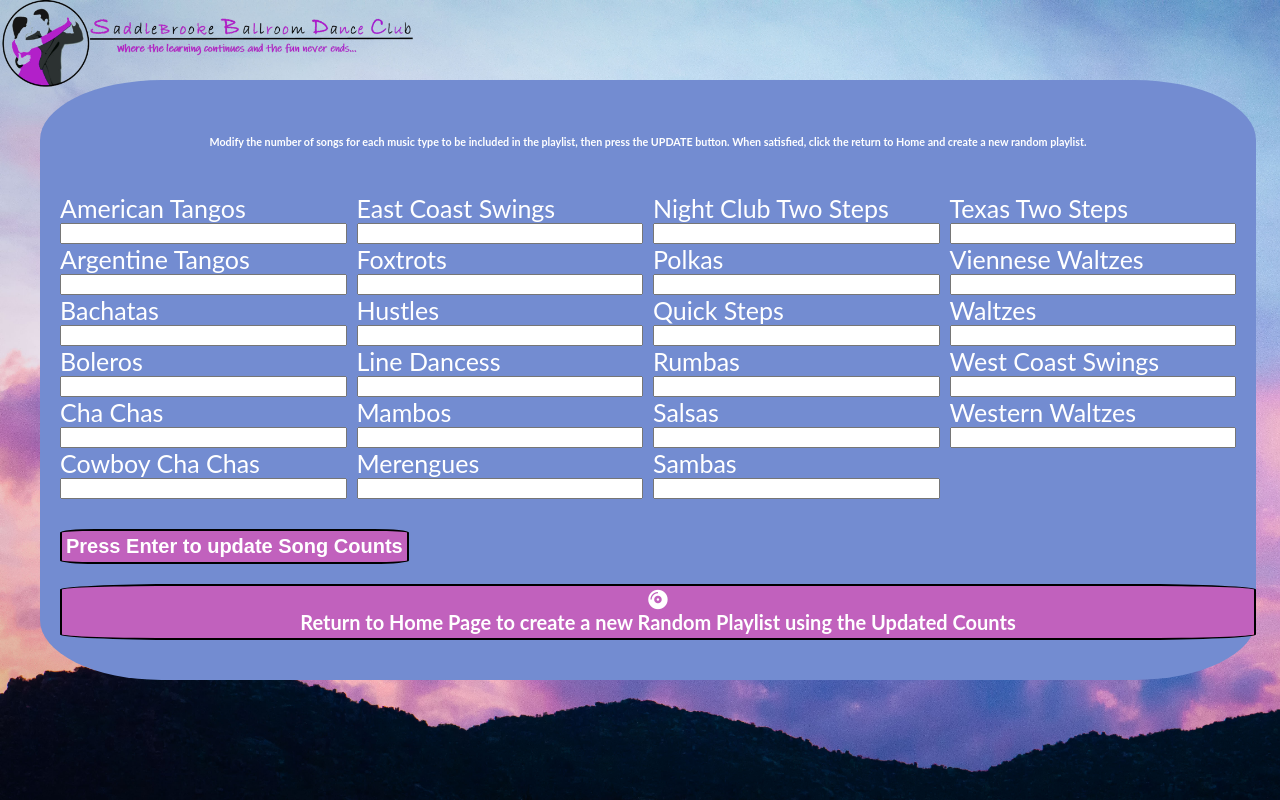
After one commit to shoney1953/autodj, a PHP site: page /custom.html in a window 1280 px wide. The commit adds this page. Run offline with PHP 8.4, Linux system fonts and the light colour scheme; some libraries are stand-ins or nearby versions.

Commit message:
add custom function

```diff
--- a/css/style.css
+++ b/css/style.css
@@ -1,6 +1,7 @@
 @import url("https://fonts.googleapis.com/css2?family=Roboto:wght@500&display=swap");
 * {
-  box-sizing: border-box; }
+  box-sizing: border-box;
+}
 
 body {
   /* background-color: rgb(214, 214, 221); */
@@ -14,17 +15,20 @@ body {
   align-items: center;
   justify-content: center;
   font-family: "Lato", sans-serif;
-  margin: 0; }
+  margin: 0;
+}
 
 h1 {
   color: #0a085c;
   font-size: 1.5rem;
-  font-weight: 300; }
+  font-weight: 300;
+}
 
 h2 {
   color: #1c073f;
   font-size: 2rem;
-  font-weight: 300; }
+  font-weight: 300;
+}
 
 .button-container {
   background-color: transparent;
@@ -35,34 +39,42 @@ h2 {
   overflow: hidden;
   align-items: center;
   justify-content: center;
-  z-index: 10; }
+  z-index: 10;
+}
 
 .button-container h4 {
   color: #2a167a;
   padding: 5px 5px;
   font-style: italic;
-  font-weight: bolder; }
+  font-weight: bolder;
+}
 
 .random-container {
   background-color: transparent;
   display: grid;
   border-radius: 15px;
-  grid-template-columns: repeat(2, minmax(250px, max-content));
+  grid-template-columns: repeat(3, minmax(250px, max-content));
   grid-gap: 20px;
   overflow: hidden;
   align-items: center;
   justify-content: center;
   z-index: 10;
   margin-top: 20px;
-  margin-bottom: 20px; }
+  margin-bottom: 20px;
+}
 
 .random-container h4 {
   color: #2a167a;
   padding: 5px 5px;
-  font-weight: bolder; }
+  font-weight: bolder;
+}
 
 .music-container {
-  background-image: linear-gradient(to right, rgba(160, 165, 207, 0.5), rgba(47, 60, 173, 0.5));
+  background-image: linear-gradient(
+    to right,
+    rgba(160, 165, 207, 0.5),
+    rgba(47, 60, 173, 0.5)
+  );
   border-radius: 0 0 15px 15px;
   box-shadow: 0 10px 10px 0 rgba(109, 107, 112, 0.4);
   display: flex;
@@ -71,12 +83,14 @@ h2 {
   text-justify: right;
   padding: 10px 10px;
   margin: 100px 0;
-  z-index: 10; }
+  z-index: 10;
+}
 
 .img-container {
   position: relative;
   width: 110px;
-  background-color: transparent; }
+  background-color: transparent;
+}
 
 .img-container img {
   border-radius: 5px;
@@ -88,16 +102,21 @@ h2 {
   bottom: 0;
   left: 0;
   animation: rotate 3s linear infinite;
-  animation-play-state: paused; }
+  animation-play-state: paused;
+}
 
 .music-container.play .img-container img {
-  animation-play-state: running; }
+  animation-play-state: running;
+}
 
 @keyframes rotate {
   from {
-    transform: rotate(0deg); }
+    transform: rotate(0deg);
+  }
   to {
-    transform: rotate(360deg); } }
+    transform: rotate(360deg);
+  }
+}
 
 .navigation {
   border-radius: 0;
@@ -106,7 +125,8 @@ h2 {
   align-items: center;
   justify-content: space-evenly;
   justify-items: stretch;
-  z-index: 1; }
+  z-index: 1;
+}
 
 .action-btn {
   /* background-color: #fff; */
@@ -117,18 +137,25 @@ h2 {
   font-size: 20px;
   cursor: pointer;
   padding: 10px;
-  margin: 0 20px; }
+  margin: 0 20px;
+}
 
 .action-btn.action-btn-big {
   color: #cdc2d0;
   font-size: 30px;
-  margin: 0 30px; }
+  margin: 0 30px;
+}
 
 .action-btn:focus {
-  outline: 0; }
+  outline: 0;
+}
 
 .music-info {
-  background-image: linear-gradient(to right, rgba(160, 165, 207, 0.5), rgba(47, 60, 173, 0.5));
+  background-image: linear-gradient(
+    to right,
+    rgba(160, 165, 207, 0.5),
+    rgba(47, 60, 173, 0.5)
+  );
   border-radius: 15px 15px 0 0;
   color: #720722;
   position: absolute;
@@ -139,22 +166,26 @@ h2 {
   opacity: 0;
   transform: translateY(0%);
   transition: transform 0.3s ease-in, opacity 0.3s ease-in;
-  z-index: 0; }
+  z-index: 0;
+}
 
 .music-container.play .music-info {
   opacity: 1;
-  transform: translateY(-100%); }
+  transform: translateY(-100%);
+}
 
 .music.container.music-type {
   background: #000;
-  color: #fff; }
+  color: #fff;
+}
 
 .music-info h3,
 h4 {
   margin: 0;
   color: #555152;
   font-size: 20px;
-  font-weight: bolder; }
+  font-weight: bolder;
+}
 
 .progress-container {
   background-color: rgba(211, 192, 196, 0.4);
@@ -162,43 +193,54 @@ h4 {
   margin: 10px 0;
   height: 5px;
   cursor: pointer;
-  width: 100%; }
+  width: 100%;
+}
 
 .progress {
   background-color: #555152;
   border-radius: 5px;
   height: 100%;
   width: 0%;
-  transition: width 0.1s linear; }
+  transition: width 0.1s linear;
+}
 
 .musicType-Btn {
   display: inline;
   cursor: pointer;
-  background-image: linear-gradient(to right, rgba(160, 165, 207, 0.5), rgba(47, 60, 173, 0.5));
+  background-image: linear-gradient(
+    to right,
+    rgba(160, 165, 207, 0.5),
+    rgba(47, 60, 173, 0.5)
+  );
   border: 1px solid #ddd;
   color: #2a167a;
   border-radius: 15px;
   font-size: 18px;
   padding: 5px 5px;
   margin: 5px 5px;
-  justify-items: left; }
+  justify-items: left;
+}
 
 .musicType-Btn.musicType-btn-Big {
   color: #cdc2d0;
-  font-size: 40px; }
+  font-size: 40px;
+}
 
 .musicType-Btn:focus {
   outline: 0;
-  transform: scale(1.1); }
+  transform: scale(1.1);
+}
 
 .musicType-Btn:hover {
   transform: scale(1.1);
   background-color: rgba(242, 196, 247, 0.5);
-  color: #000; }
+  color: #000;
+}
 
 .musictype-btn:select {
   transform: scale(1.1);
-  background-color: rgba(242, 196, 247, 0.7); }
+  background-color: rgba(242, 196, 247, 0.7);
+}
 
 .list-Btn {
   display: inline;
@@ -212,17 +254,49 @@ h4 {
   cursor: pointer;
   padding: 5px 5px;
   margin: 5px 5px;
-  justify-items: left; }
+  justify-items: left;
+}
 
 .list-Btn:hover {
   transform: scale(1.1);
   background-color: rgba(242, 196, 247, 0.5);
-  color: #000; }
+  color: #000;
+}
 
 .list-btn:select {
   transform: scale(1.1);
   background-color: rgba(242, 196, 247, 0.7);
-  color: #000; }
+  color: #000;
+}
+.submit-Btn {
+  display: flex;
+  flex-direction: column;
+  background-color: rgba(245, 69, 177, 0.6);
+  border: 2px solid black;
+  border-radius: 10%;
+  font-size: 20px;
+  font-weight: bolder;
+  text-decoration: none;
+  color: #fff;
+  cursor: pointer;
+  padding: 4px 4px;
+  margin-top: 20px;
+  margin-bottom: 10px;
+  margin-left: 20px;
+  justify-items: center;
+}
+
+.submit-Btn:hover {
+  transform: scale(1.1);
+  background-color: rgba(242, 196, 247, 0.5);
+  color: #000;
+}
+
+.submit-btn:select {
+  transform: scale(1.1);
+  background-color: rgba(242, 196, 247, 0.7);
+  color: #000;
+}
 
 main {
   background-color: rgba(195, 222, 248, 0.7);
@@ -231,15 +305,18 @@ main {
   grid-template-columns: repeat(5, 1fr);
   grid-gap: 3px;
   overflow: auto;
-  margin: 0; }
+  margin: 0;
+}
 
 h3 {
   color: #4d184d;
-  margin-bottom: 50px; }
+  margin-bottom: 50px;
+}
 
 footer {
   color: #fff;
-  font-weight: 500; }
+  font-weight: 500;
+}
 
 .box {
   box-shadow: 0 2px 5px rgba(0, 0, 0, 0.2);
@@ -252,20 +329,24 @@ footer {
   object-fit: cover;
   padding-bottom: 6px;
   padding-left: 4px;
-  transition: all 0.2s; }
+  transition: all 0.2s;
+}
 
 .box.active {
   box-shadow: 0 0 10px 5px darksalmon;
   background-color: antiquewhite;
-  transform: translateY(20px); }
+  transform: translateY(20px);
+}
 
 .box h4 {
-  color: #f73485; }
+  color: #f73485;
+}
 
 .box li {
   list-style: none;
   font-weight: bolder;
-  padding-top: 0; }
+  padding-top: 0;
+}
 
 .box .info {
   background-color: darksalmon;
@@ -276,71 +357,155 @@ footer {
   margin: 0;
   padding: 10px;
   text-align: center;
-  height: 100%; }
+  height: 100%;
+}
+.inpClass {
+  font-size: 25px;
+  padding: 5px 5px;
+  text-align: left;
+  height: 100%;
+  display: flex;
+  flex-direction: column;
+  margin-top: 10px;
+}
+.form-box {
+  display: grid;
+  grid-template-columns: repeat(4, 1fr);
+  padding: 5px 10px;
+  margin: 5px 5px;
+  justify-content: center;
+  align-content: center;
+}
+
+.popUp {
+  height: 75vh;
+  width: 95%;
+  position: fixed;
+  border-radius: 10%;
+  background-color: rgb(115, 140, 209);
+  border: 2px black;
+  top: 80px;
+  left: 40px;
+  z-index: 9998;
+  text-align: center;
+  color: white;
+  justify-content: center;
+  align-content: center;
+}
+.popUp h4 {
+  margin-top: 10px;
+  color: rgb(243, 211, 211);
+  margin-bottom: 10px;
+}
+.vis-hidden {
+  visibility: hidden;
+}
+.inpBox {
+  width: 200px;
+  height: 30px;
+  font-size: 20px;
+  padding: 5px 5px;
+  margin: 5px 5px;
+  border-radius: 20%;
+}
 
 @media (max-width: 1100px) {
   header h1 {
-    font-size: 1rem; }
+    font-size: 1rem;
+  }
   header h2 {
-    font-size: 1rem; }
+    font-size: 1rem;
+  }
   header h3 {
-    font-size: 0.75rem; }
+    font-size: 0.75rem;
+  }
   body {
     background: url(../img/skyback-small.jpg);
     background-repeat: no-repeat;
     background-size: cover;
-    justify-content: space-evenly; }
+    justify-content: space-evenly;
+  }
   h1 {
-    font-size: 1rem; }
+    font-size: 1rem;
+  }
   h2 {
-    font-size: 1rem; }
+    font-size: 1rem;
+  }
   h3 {
-    font-size: 0.75rem; }
+    font-size: 0.75rem;
+  }
+  h6 {
+    text-align: center;
+    font-size: 0.75rem;
+  }
   main {
-    grid-template-columns: repeat(3, 1fr); }
+    grid-template-columns: repeat(3, 1fr);
+  }
+
   .button-container {
-    grid-template-columns: repeat(5, 1fr); }
+    grid-template-columns: repeat(5, 1fr);
+  }
+
   .music-container {
     width: 100%;
     text-justify: right;
     padding: 5px 15px;
-    margin: 50px 0; }
+    margin: 50px 0;
+  }
   .musicType-Btn {
     font-size: 10px;
     padding: 3px 3px;
-    margin: 3px 3px; } }
+    margin: 3px 3px;
+  }
+}
 
 @media (max-width: 760px) {
   .random-container h4 {
-    font-size: 0.7rem; }
+    font-size: 0.7rem;
+  }
   main {
-    grid-template-columns: repeat(2, 1fr); }
+    grid-template-columns: repeat(2, 1fr);
+  }
   .button-container {
-    grid-template-columns: repeat(3, 1fr); }
+    grid-template-columns: repeat(3, 1fr);
+  }
   h1 {
-    font-size: 0.75rem; }
+    font-size: 0.75rem;
+  }
   h2 {
-    font-size: 0.75rem; }
+    font-size: 0.75rem;
+  }
   h3 {
-    font-size: 0.5rem; }
+    font-size: 0.5rem;
+  }
   .musicType-Btn {
     font-size: 10px;
     padding: 1px 1px;
-    margin: 1px 1px; } }
+    margin: 1px 1px;
+  }
+}
 
 @media (max-width: 500px) {
   .random-container {
     grid-gap: 5px;
-    grid-template-columns: repeat(1, minmax(250px, max-content)); }
+    grid-template-columns: repeat(1, minmax(250px, max-content));
+  }
   .random-container h4 {
-    font-size: 0.6rem; }
-    .random-container h4 header h1 {
-      font-size: 0.5rem; }
-    .random-container h4 header h2 {
-      font-size: 0.4rem; }
-    .random-container h4 header h3 {
-      font-size: 0.25rem; }
-    .random-container h4 main {
-      grid-template-columns: 1fr; }
-    .random-container h4 .button-container {
-      grid-template-columns: repeat(4, 1fr); } }
+    font-size: 0.6rem;
+  }
+  .random-container h4 header h1 {
+    font-size: 0.5rem;
+  }
+  .random-container h4 header h2 {
+    font-size: 0.4rem;
+  }
+  .random-container h4 header h3 {
+    font-size: 0.25rem;
+  }
+  .random-container h4 main {
+    grid-template-columns: 1fr;
+  }
+  .random-container h4 .button-container {
+    grid-template-columns: repeat(4, 1fr);
+  }
+}
--- /dev/null
+++ b/custom.html
@@ -0,0 +1,105 @@
+<!DOCTYPE html>
+  <head>
+    <meta charset="UTF-8" />
+    <meta name="viewport" content="width=device-width, initial-scale=1.0" />
+    <link
+      rel="stylesheet"
+      href="https://cdnjs.cloudflare.com/ajax/libs/font-awesome/5.10.2/css/all.min.css"
+    />
+    <link rel="stylesheet" href="css/style.css" />
+
+    <title>Customize Playlist</title>
+  </head>
+
+<body>
+
+  <div class="form-box">
+    <div><p>div 1</p></div>
+    <div><p>div 2</p></div>
+    <div><p>div 3</p></div>
+    <div><p>div 4</p></div>
+    <div><p>div 5</p></div>
+  </div>
+
+
+<div id="popUp" class="popUp">
+  <h6>Modify the number of songs for each music type to be included in the playlist, then press the UPDATE button.
+    When satisfied, click the return to Home and create a new random playlist.
+  </h6>
+    <div class="form-box">
+
+        <form class="inpClass">
+            <label for="numAmTango">  American Tangos</label>
+            <input type="number"  name="numAmTango" id="numAmTango">
+            <label for="numArgTango">  Argentine Tangos</label>
+            <input type="number"  name="numArgTango" id="numArgTango" >
+
+            <label for="numBachata">  Bachatas</label>
+            <input type="number"  name="numBachata" id="numBachata">
+            <label for="numBolero">  Boleros</label>
+            <input type="number" name="numBolero" id="numBolero">
+            <label for="numChaCha">  Cha Chas</label>
+            <input type="number" name="numChaCha" id="numChaCha">
+            <label for="numCbyCha">  Cowboy Cha Chas</label>
+            <input type="number"  name="numCbyCha" id="numCbyCha">
+
+        </form>
+        <form class="inpClass">
+          <label for="numECoast">  East Coast Swings</label>
+          <input type="number" name="numECoast" id="numECoast">
+          <label for="numFoxtrot">  Foxtrots</label>
+          <input type="number" name="numFoxtrot" id="numFoxtrot">
+            <label for="numHustle">  Hustles</label>
+            <input type="number" name="numHustle" id="numHustle">
+            <label for="numLineDance">  Line Dancess</label>
+            <input type="number" name="numLineDance" id="numLineDance">
+            <label for="numMambo">  Mambos</label>
+            <input type="number" name="numMambo" id="numMambo">
+            <label for="numMerengue">  Merengues</label>
+            <input type="number" name="numMerengue" id="numMerengue">
+
+        </form>
+        <form class="inpClass">
+          <label for="numNightClub">  Night Club Two Steps</label>
+          <input type="number" name="numNightClub" id="numNightClub" >
+          <label for="numPolka">  Polkas</label>
+          <input type="number" name="numPolka" id="numPolka">
+          <label for="numQuickStep">  Quick Steps</label>
+          <input type="number" name="numQuickStep" id="numQuickStep">
+          <label for="numRumba">  Rumbas</label>
+          <input type="number" name="numRumba" id="numRumba">
+            <label for="numSalsa">  Salsas</label>
+            <input type="number" name="numSalsa" id="numSalsa">
+            <label for="numSamba">  Sambas</label>
+            <input type="number" name="numSamba" id="numSamba">
+
+        </form>
+        <form class="inpClass">
+          <label for="numTwoStep">  Texas Two Steps</label>
+          <input type="number" name="numTwoStep" id="numTwoStep">
+          <label for="numVWaltz">  Viennese Waltzes</label>
+          <input type="number" name="numVWaltz" id="numVWaltz">
+          <label for="numWaltz">  Waltzes</label>
+          <input type="number" name="numWaltz" id="numWaltz">
+          <label for="numWCSwing">  West Coast Swings</label>
+          <input type="number" name="numWCSwing" id="numWCSwing">
+          <label for="numWWaltz">  Western Waltzes</label>
+          <input type="number" name="numWWaltz" id="numWWaltz">
+          </form>
+    </div>
+    <button class="submit-Btn" id="submitBtn">Press Enter to update Song Counts</button>
+    <a href="index.html"  class="submit-Btn">
+      <i class="fas fa-compact-disc"></i>
+
+      Return to Home Page to create a new Random Playlist using the Updated Counts</a>
+
+
+</div>
+
+<footer>
+  <small> Copyright &copy; 2020 All rights reserved - Sheila Honey </small>
+     </footer>
+<script src="js/custom.js"></script>
+</body>
+
+</html>
--- a/package.json
+++ b/package.json
@@ -13,6 +13,7 @@
   "dependencies": {
     "live-server": "^1.2.1",
     "node-sass": "^4.14.1",
-    "npm-run-all": "^4.1.5"
+    "npm-run-all": "^4.1.5",
+    "pdfkit": "^0.11.0"
   }
 }
--- a/sass/_random.scss
+++ b/sass/_random.scss
@@ -3,6 +3,7 @@
   background-color: transparent;
   display: grid;
   border-radius: 15px;
+
   grid-template-columns: repeat(2, minmax(250px, max-content));
   grid-gap: 20px;
   overflow: hidden;
```
Also changed, not shown: index.html (+77 -0 lines), js/custom.js (added, +93 -0 lines), js/script.js (+77 -4 lines), img/background1.jpg (deleted), img/mic.png (added), package-lock.json, 1 other file.
